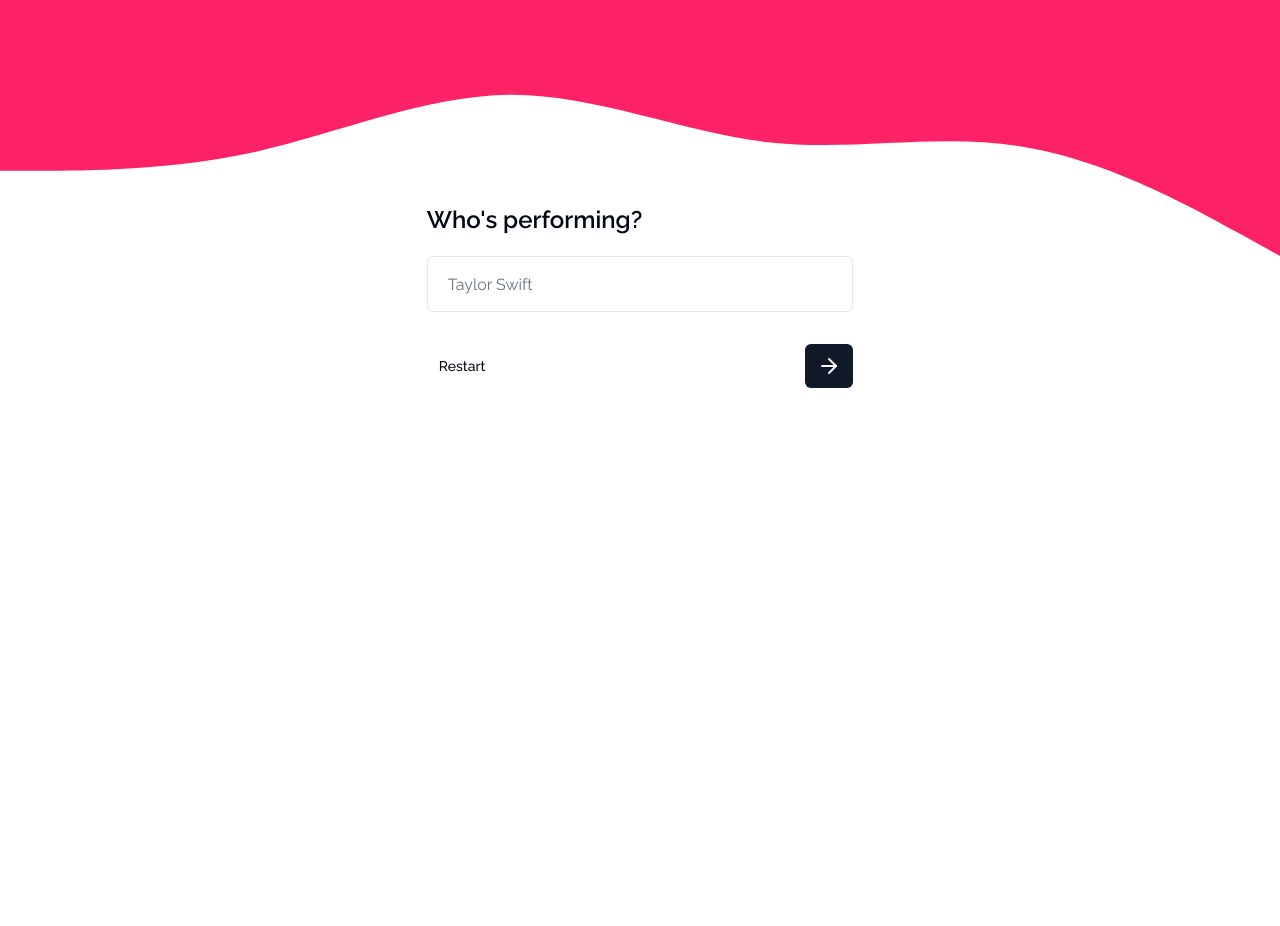
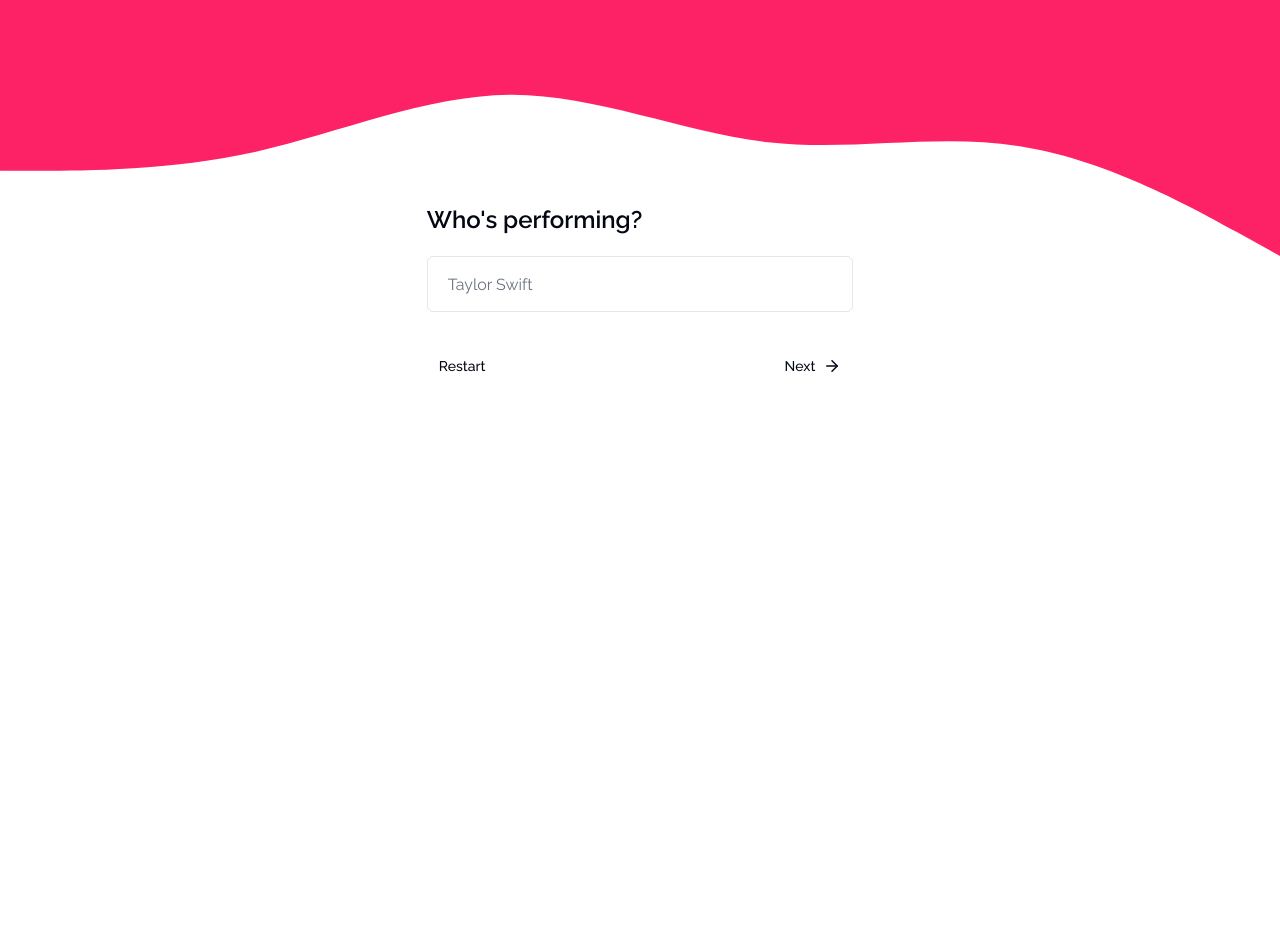
Before and after one commit to joshuadavidang/BookLah, a Next.js app: page /form in a window 1280 px wide. Shown: the top 926 px of the page. Built offline with nearby package versions, Linux system fonts and the light colour scheme.

Commit message:
feat: improve ui/ux
Signed-off-by: joshuadavidang <joshuadavidang@outlook.sg>

```diff
--- a/app/components/Admin/CreateConcert.tsx
+++ b/app/components/Admin/CreateConcert.tsx
@@ -140,7 +140,13 @@ export default function CreateConcert() {
 
             <div className="flex justify-between gap-2 mt-12">
               <Button variant="ghost" size="sm" onClick={handleBack}>
-                {stepper === 0 ? "Restart" : <ArrowLeft />}
+                {stepper === 0 ? (
+                  "Restart"
+                ) : (
+                  <div className="flex gap-2 items-center">
+                    <ArrowLeft size="18px" /> Previous
+                  </div>
+                )}
               </Button>
               {stepper === 6 ? (
                 <Button variant="dark" size="sm" type="submit">
@@ -148,12 +154,15 @@ export default function CreateConcert() {
                 </Button>
               ) : (
                 <Button
-                  variant="dark"
+                  variant="ghost"
                   type="button"
                   size="sm"
                   onClick={handleNext}
                 >
-                  <ArrowRight />
+                  <div className="flex gap-2 items-center ">
+                    Next
+                    <ArrowRight size="18px" />
+                  </div>
                 </Button>
               )}
             </div>
--- a/app/components/Admin/index.tsx
+++ b/app/components/Admin/index.tsx
@@ -12,23 +12,24 @@ export default function Admin() {
   if (isLoading) return <LoadingIndicator />;
 
   return (
-    <div className="relative lg:-top-20 lg:w-1/3">
+    <div className="w-screen relative lg:-top-20">
+      <div className="flex flex-col justify-center text-center gap-2 ">
+        <h1 className="text-2xl mb-4">Start Creating...</h1>
         <div>
-        <div className="mb-12">
-          <h1 className="text-2xl text-center">Start Creating...</h1>
-        </div>
           <Button
             variant="dark"
             size="lg"
-          className="w-full"
+            className="w-1/3"
             onClick={() => router.push("/form")}
           >
             Get Started
           </Button>
         </div>
+      </div>
 
-      <div className="mt-12">
+      <div className="flex flex-col px-12 mt-12 gap-6">
         <h1 className="text-2xl text-center">Previously Created</h1>
+        <div className="grid md:grid-cols-2 lg:grid-cols-3 gap-12">
           {data?.data.map(
             ({
               concertid,
@@ -55,5 +56,6 @@ export default function Admin() {
           )}
         </div>
       </div>
+    </div>
   );
 }
--- a/app/components/Concert/ConcertCard.tsx
+++ b/app/components/Concert/ConcertCard.tsx
@@ -22,10 +22,7 @@ export default function ConcertCard({
   };
 
   return (
-    <Card
-      className="my-6 w-[300px] md:w-[400px] lg:w-[525px] cursor-pointer"
-      onClick={() => navigateDetails(concertid)}
-    >
+    <Card className="cursor-pointer" onClick={() => navigateDetails(concertid)}>
       <CardHeader>
         <CardTitle>
           <div className="flex items-center gap-1">
--- a/app/components/Pattern/index.tsx
+++ b/app/components/Pattern/index.tsx
@@ -33,8 +33,6 @@ export const BottomPattern = () => {
           <path
             d="M0 345L22.8 351.7C45.7 358.3 91.3 371.7 137 371.5C182.7 371.3 228.3 357.7 274 363C319.7 368.3 365.3 392.7 411.2 412.8C457 433 503 449 548.8 453.5C594.7 458 640.3 451 686 436C731.7 421 777.3 398 823 382.2C868.7 366.3 914.3 357.7 937.2 353.3L960 349L960 541L937.2 541C914.3 541 868.7 541 823 541C777.3 541 731.7 541 686 541C640.3 541 594.7 541 548.8 541C503 541 457 541 411.2 541C365.3 541 319.7 541 274 541C228.3 541 182.7 541 137 541C91.3 541 45.7 541 22.8 541L0 541Z"
             fill="#fd2265"
-            stroke-linecap="round"
-            stroke-linejoin="miter"
           ></path>
         </svg>
       )}
--- a/app/hooks/useAuth.ts
+++ b/app/hooks/useAuth.ts
@@ -21,7 +21,7 @@ export const useAuth = (): UserData => {
 
   useEffect(() => {
     if (data?.code === 401) {
-      //router.push("/");
+      router.push("/");
     }
   }, [data, router]);
 
--- a/app/layout.tsx
+++ b/app/layout.tsx
@@ -22,7 +22,7 @@ export default function RootLayout({
     <html lang="en">
       <body className={raleway.className}>
         <TopPattern />
-        <main className="flex flex-col justify-start items-center min-h-fit">
+        <main className="flex flex-col justify-start items-center min-h-screen">
           {children}
           <Toaster />
         </main>
--- a/app/page.tsx
+++ b/app/page.tsx
@@ -45,7 +45,7 @@ export default function Home() {
         <h2 className="text-lg hidden md:block">BookLah!</h2>
       </div>
       <div className="w-fit flex flex-col justify-center items-center md:w-3/5">
-        <Card className="mx-6 md:w-[400px] lg:w-[525px]">
+        <Card className="mx-6 w-screen md:w-[400px] lg:w-[525px]">
           <CardHeader>
             <CardTitle>
               <div className="flex items-center gap-1 pb-3">
```
Lines whose indentation alone changed are shown as unchanged.
